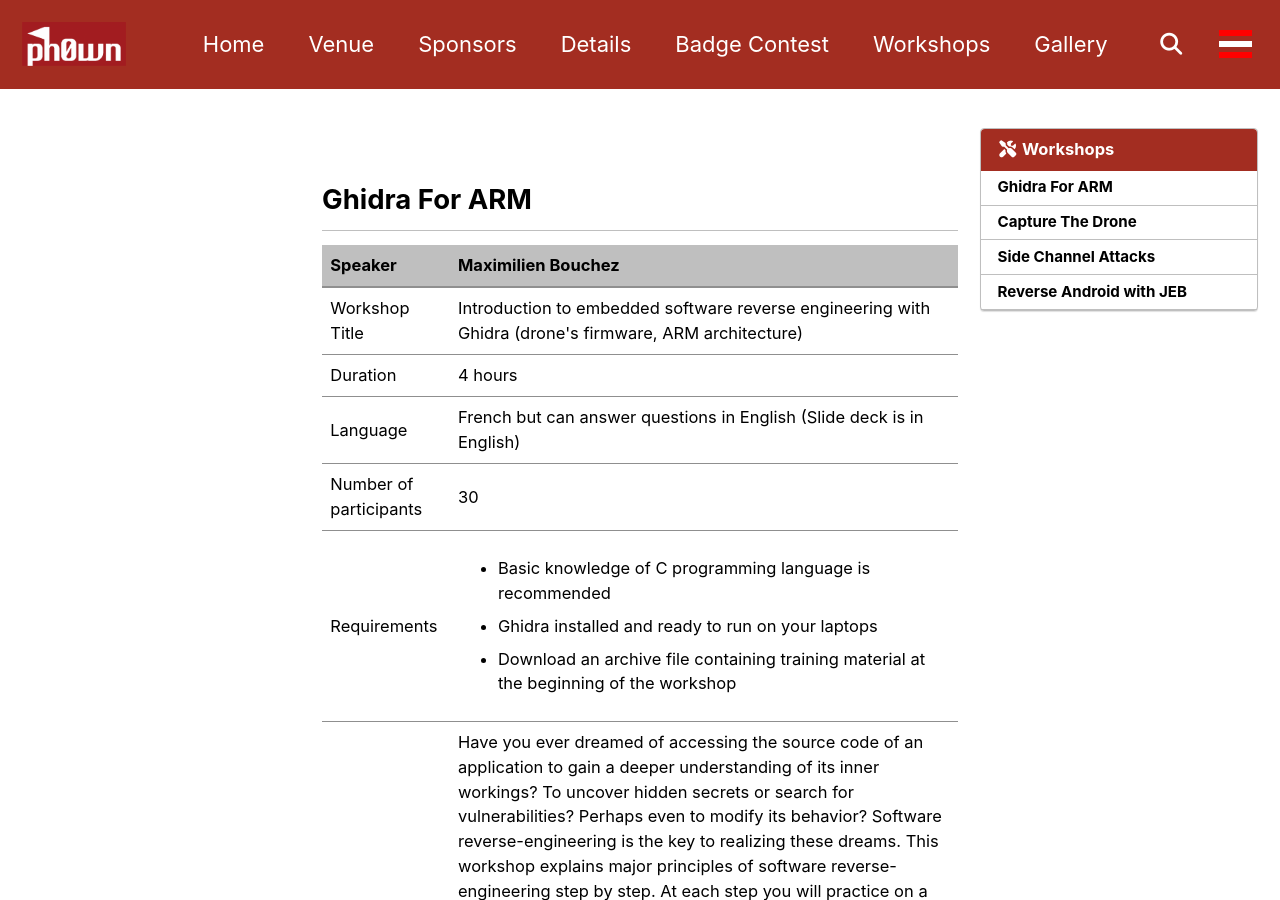
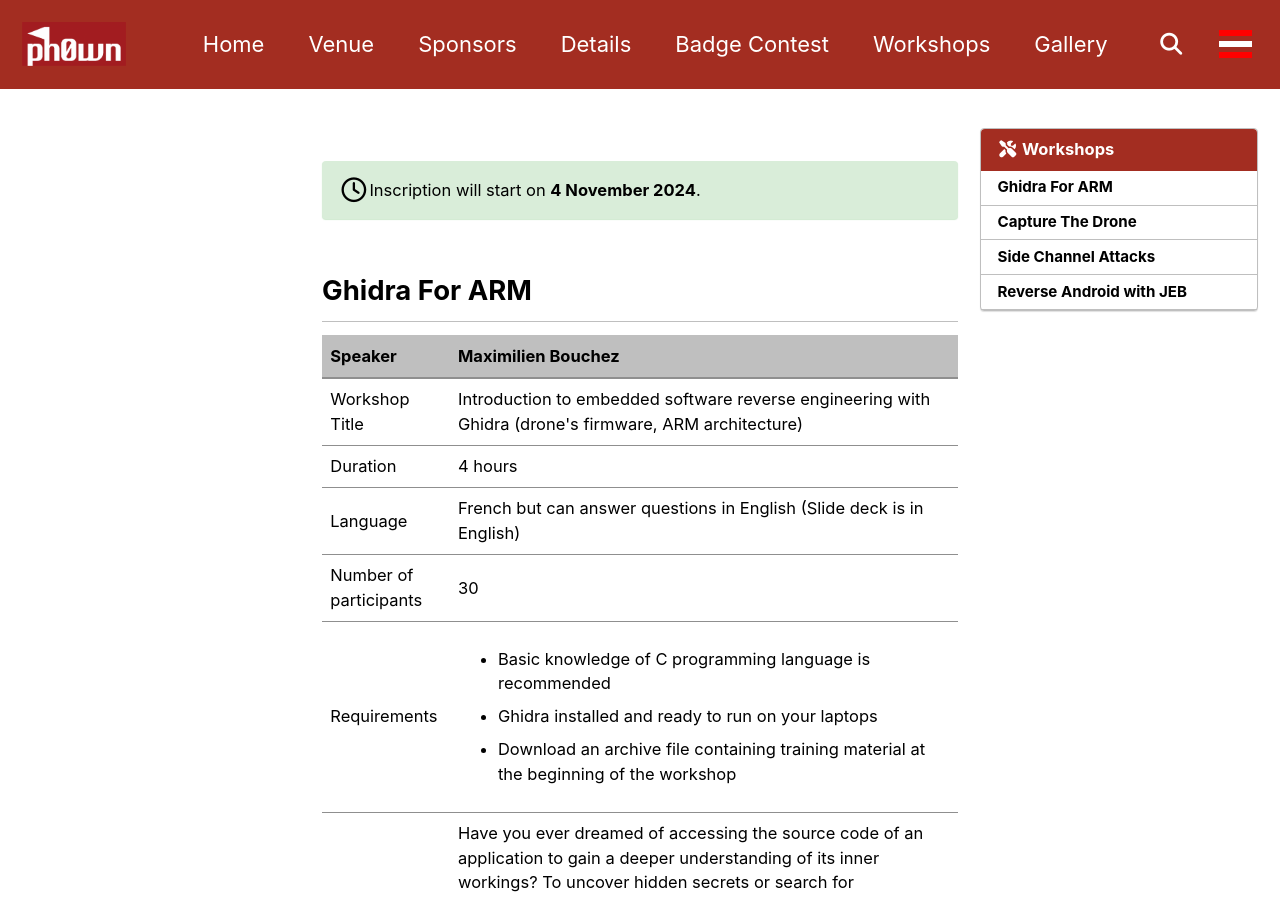
Before and after one commit to ph0wn/ph0wn.github.io, a Jekyll site: the page built from _posts/2024-10-21-workshops24.md, in a window 1280 px wide and 900 px high. Built offline with Jekyll 4.4.1, drawn with Linux system fonts in a browser that asks for light colours; cached includes are drawn as plain includes.

Commit message:
added workshop inscription date

```diff
--- a/_posts/2024-10-21-workshops24.md
+++ b/_posts/2024-10-21-workshops24.md
@@ -7,6 +7,10 @@ toc_icon: "tools"
 toc_sticky: true
 
 ---
+
+<div class="notice notice--success">
+  <i class="far fa-clock fa-xl"> </i>Inscription will start on <b>4 November 2024</b>.
+</div>
 
 
 ## Ghidra For ARM
```
